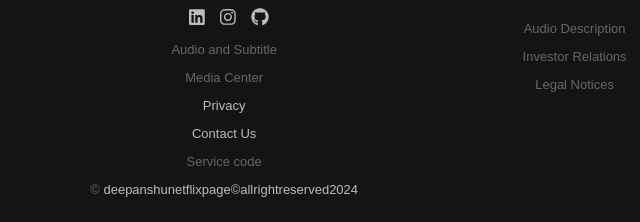
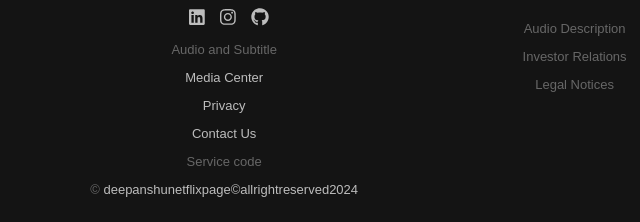
Before and after one commit to digrajthakur/netflixclonewebsite, a plain HTML site: page index.html in a window 1280 px wide. Shown: the part 2779-3001 px from the top of the page, 0-640 px from the left. Drawn offline with Linux system fonts and the light colour scheme.

Commit message:
Update index.html

```diff
--- a/index.html
+++ b/index.html
@@ -531,7 +531,7 @@
                 </a>
             </span>
             <p>Audio and Subtitle</p>
-            <p>Media Center</p>
+         <p><a href="media.html">Media Center</a></p>
             <p>
                 <a href="privacy.html">Privacy</a>
             </p>
```
